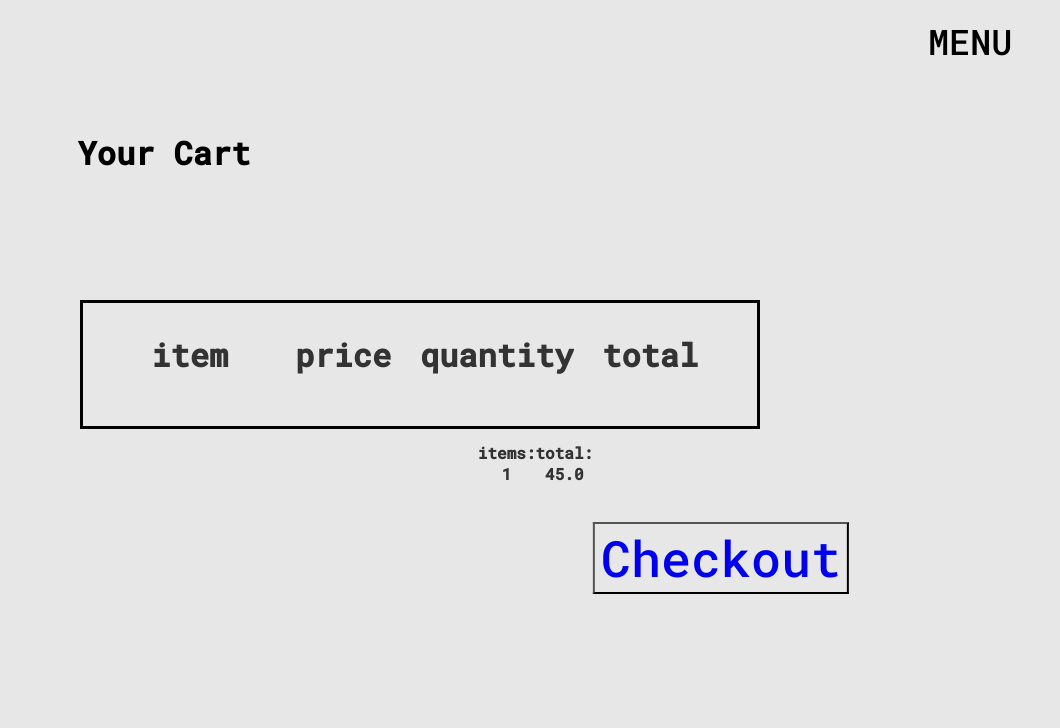
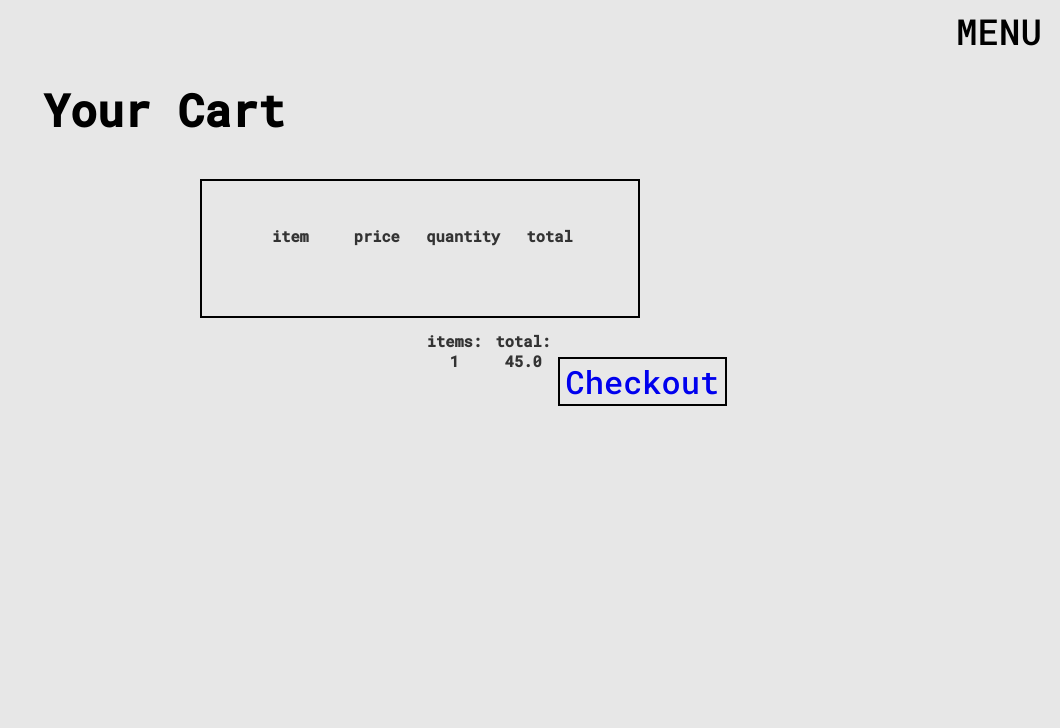
Before and after one commit to lukeklotz/Quomni-Website-V.3, a Django app: template main/djangostuff/qsite/templates/pages/cart.html in a window 1280 px wide. Shown: the top 728 px of the page, without its empty margins (220-1280 px from the left). Run offline with Django 4.2, Linux system fonts and the light colour scheme; the template is opened without the code that fills it: values that come from a table or form of the project are taken from there, others are empty; data comes from the database, SQL or seed files in the repository; both versions use the stored data as it was after the commit.

Commit message:
cart and checkout CSS changes

```diff
--- a/main/djangostuff/qsite/static/pages/cart.js
+++ b/main/djangostuff/qsite/static/pages/cart.js
@@ -15,9 +15,7 @@ for(var i = 0; i < updateBtns.length; i++){
 }
 
 function isEmpty(){
-
     var i = 0;
-
     while(i <= 19){
         if(cart[productId[i]]['quantity'] <= 0){
             console.log("cart is empty!")
--- a/main/djangostuff/qsite/static/pages/cartStyle.css
+++ b/main/djangostuff/qsite/static/pages/cartStyle.css
@@ -1,52 +1,48 @@
 *{
   background: #e7e7e7;
   font-family: 'Roboto Mono', monospace;
+  text-decoration: none;
 }
 
 body {
     margin: 0;
-    padding: 300px;
-  }
-
-  *{
-    list-style: none;
-    text-decoration: none;
+    padding-top: 14vw;
   }
 
   .menu-btn{
     position: fixed;
     top: 0px;
-    right: 30px;
-    font-size: 2.2em;
-    padding: 0.5em;
+    right: 0.3em;
+    font-size: 2.8vw;
+    padding: 0.2em;
     text-transform: uppercase;
+    cursor: pointer;
+    color: black;
+  }
+
+  li, a{
+    list-style: none;
     text-decoration: none;
-    color: black;
-    cursor: pointer;
   }
 
   .cart {
-    max-width: 200px;
-    font-size: 200%;
-    padding: 10px;
+    max-width: 50vw;
+    font-size: 3.5vw;
+    padding: 1vw;
+    display: flex;
+    justify-content: center;
     position: absolute;
-    top: 15%;
+    top: 8%;
     left: 30%;
     transform: translate(-50%, -50%);
   }
 
   .container {
-    max-width: 800px;
+    max-width: 30vw;
     margin: 0 auto;
-    padding: 20px;
-    border: 3px solid black;
+    padding: 2vw;
+    border: 0.2vw solid black;
     position: relative;
-  }
-
-  h1 {
-    text-align: center;
-    font-size: 24px;
-    margin-bottom: 20px;
   }
 
   /* Navbar Styles */
@@ -54,16 +50,16 @@ body {
   .nav-bar-wrapper {
     display: flex;
     justify-content: center;
-    margin-bottom: 20px;
+    margin-bottom: 2vw;
   }
 
   .nav-bar {
     display: flex;
     justify-content: space-between;
     align-items: center;
-    padding: 10px;
+    padding: 1.5vw;
     width: 150%;
-    max-width: 850px;
+    max-width: 80vw;
     margin: 0 auto;
   }
 
@@ -74,16 +70,25 @@ body {
     flex: 1;
     text-align: center;
     font-weight: bold;
-    font-size: 2em;
+    font-size: 1.2vw;
     color: #333;
   }
 
+  .product-button {
+    font-size: 1vw;
+    padding: 0.2vw;
+    border: 0.1vw solid black;
+  }
+
   .checkout-btn-container{
-    padding-top: 5em;
+    padding-top: 2vw;
   }
 
   .checkout-btn{
-    font-size: 50px;
+    font-size: 2.5vw;
+    border: 0.2vw solid black;
+    color: black;
+    text-decoration: none;
   }
 
   .checkout-btn:hover{
@@ -98,22 +103,22 @@ body {
     display: flex;
     justify-content: center;
     justify-content: space-between;
-    max-width: 850px;
-    font-size: 1.5em;
-    padding: 40px;
+    max-width: 50vw;
+    font-size: 1vw;
+    padding: 1vw;
   }
 
   .nb-items {
     display: flex;
     justify-content: center;
-    row-gap: 50px;
-    padding: 13px;
-    max-width: 800px;
-    position: absolute; /* Positioned relative to the .container */
-    left: 50%; /* Moves the items 50% from the left edge of .container */
-    transform: translateX(-50%); /* Centers the items horizontally */
-    padding-left: 500px;
-    margin-bottom: 0px;
+    row-gap: 5vw;
+    padding: 1vw;
+    max-width: 80vw;
+    position: absolute;
+    left: 50%;
+    transform: translateX(-50%);
+    padding-left: 25vw;
+    margin-bottom: 0vw;
   }
 
   .totals-wrapper {
@@ -129,35 +134,21 @@ body {
   .total-items,
   .total-cost {
     flex: 1;
+    font-size: 1.2vw;
     text-align: center;
     font-weight: bold;
     color: #333;
   }
 
   .item-image {
-    max-width: 100px;
+    max-width: 4.8vw;
     height: auto;
   }
 
   .item-price,
   .item-qty,
   .item-total {
-    padding-top: 50px;
+    padding-top: 1.4vw;
+    font-size: 1vw;
     font-weight: bold;
   }
-
-  /* Responsive Styles */
-
-  @media (max-width: 768px) {
-    .nav-bar .item,
-    .nav-bar .quantity,
-    .nav-bar .total,
-    .total-items,
-    .total-cost {
-      font-size: 14px;
-    }
-
-    .item-image {
-      max-width: 80px;
-    }
-  }
--- a/main/djangostuff/qsite/static/pages/workStyle.css
+++ b/main/djangostuff/qsite/static/pages/workStyle.css
@@ -1,9 +1,9 @@
 html,
 body{
     margin: 0;
-    padding: 500;
+    padding: 0;
     font-family: 'Roboto Mono', monospace;
-    background: #100e0e;
+    background: #000000;
 
 }
 a{
@@ -15,7 +15,7 @@ a{
 .menu-btn{
   position: fixed;
   top: 0px;
-  right: 0;
+  right: 0.3em;
   font-size: 2.8vw;
   padding: 0.2em;
   text-transform: uppercase;
--- a/main/djangostuff/qsite/templates/pages/checkout.html
+++ b/main/djangostuff/qsite/templates/pages/checkout.html
@@ -72,7 +72,7 @@
         <button id="form-button" class="form-button">Continue</button>
       </div>
       <div class="payment-info hidden" id="payment-info">
-        <a href='{% url 'send_email' %}' class="menu-btn">Complete Transaction</a>
+        <a href='{% url 'send_email' %}' class="form-button">Complete Transaction</a>
       </div>
       </div>
 
```
Also changed, not shown: main/djangostuff/qsite/static/pages/checkoutStyle.css (+24 -42 lines), main/djangostuff/db.sqlite3.
